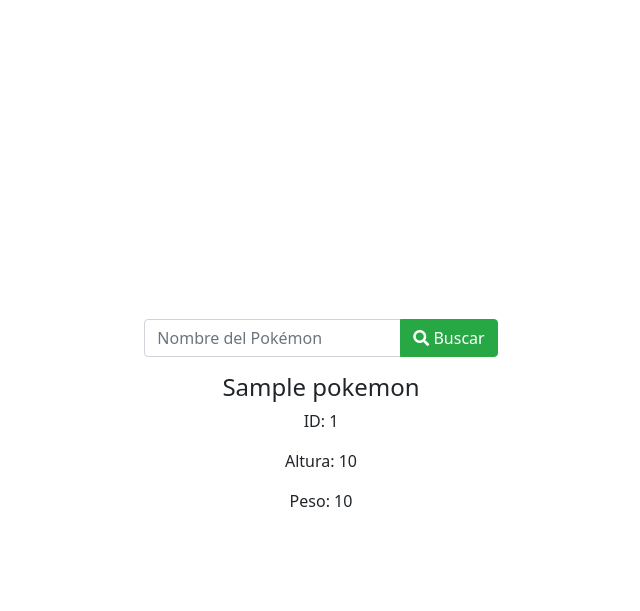
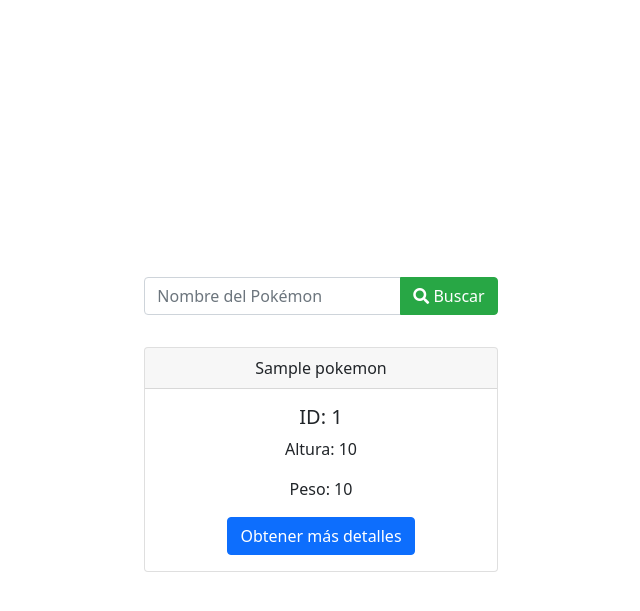
Before and after one commit to Anyel-ec/Flask-API-Pokemon, a Flask app: template templates/index.html in a window 1280 px wide. Shown: the top 611 px of the page, without its empty margins (319-959 px from the left). Run offline with Flask 3, Linux system fonts and the light colour scheme; the template is opened without the code that fills it: most values are stand-ins (such as "Sample title", 1, 10 or a date in 2020); some libraries are stand-ins or nearby versions.

Commit message:
Add route for getting suggestions and update index.html template

```diff
--- a/app.py
+++ b/app.py
@@ -4,7 +4,6 @@
 
 # instanciar la clase Flask
 app = Flask(__name__)
-
 
 # definir la ruta principal
 @app.route('/', methods=['GET', 'POST'])
@@ -18,6 +17,8 @@
         return render_template('index.html', pokemon_data=pokemon_data)
     # si el metodo es GET
     return render_template('index.html', pokemon_data=None)
+
+
 
 # definir la ruta para obtener los datos del pokemon
 def get_pokemon_data(pokemon_name):
@@ -35,6 +36,34 @@
     # si la peticion no fue exitosa
     return None
 
+# Nueva ruta para obtener sugerencias de nombres de Pokémon
+@app.route('/get_suggestions', methods=['POST'])
+def get_suggestions():
+    search_value = request.form.get('search_value')
+
+    # Obtener sugerencias de nombres de Pokémon que coincidan con la entrada
+    suggestions = [pokemon['name'] for pokemon in get_pokemon_list() if pokemon['name'].startswith(search_value.lower())]
+
+    # Renderizar las sugerencias como una lista HTML
+    suggestions_html = ''.join(f'<a href="#" class="list-group-item list-group-item-action">{suggestion}</a>' for suggestion in suggestions)
+
+    return suggestions_html
+
+
+# definir la ruta para obtener la lista de pokemones
+def get_pokemon_list():
+    # obtener la lista de pokemones
+    api_url = 'https://pokeapi.co/api/v2/pokemon/'
+    # hacer la peticion a la API
+    response = requests.get(api_url)
+    # si la peticion fue exitosa
+    if response.status_code == 200:
+        # retornar la lista de pokemones
+        return response.json()['results']
+    # si la peticion no fue exitosa
+    return []
+
+
 # definir la ruta para obtener los datos del pokemon
 if __name__ == '__main__':
     app.run(debug=True)
--- a/templates/index.html
+++ b/templates/index.html
@@ -19,13 +19,22 @@
                             <i class="fas  fa-search"></i> Buscar
                         </button>
                     </div>
+                    <!-- Nueva sección para mostrar sugerencias -->
+                    <div id="suggestions-container" class="list-group mt-3"></div>
                 </form> <!-- Fin del formulario de buscar -->
                 {% if pokemon_data %}
                     <div class="mt-3">
-                        <h4>{{ pokemon_data['name'] }}</h4>
-                        <p>ID: {{ pokemon_data['id'] }}</p>
-                        <p>Altura: {{ pokemon_data['height'] }}</p>
-                        <p>Peso: {{ pokemon_data['weight'] }}</p>
+                        <div class="card">
+                            <div class="card-header">
+                                {{ pokemon_data['name'] }}
+                            </div>
+                            <div class="card-body">
+                                <h5 class="card-title">ID: {{ pokemon_data['id'] }}</h5>
+                                <p class="card-text">Altura: {{ pokemon_data['height'] }}</p>
+                                <p class="card-text">Peso: {{ pokemon_data['weight'] }}</p>
+                                <a href="#" class="btn btn-primary">Obtener más detalles</a>
+                            </div>
+                        </div>
                     </div>
                 {% endif %}
             </div> <!-- Fin del col -->
@@ -34,5 +43,34 @@
 
     <script src="https://cdn.jsdelivr.net/npm/bootstrap@5.3.0/dist/js/bootstrap.bundle.min.js"></script>
     <script src="https://code.jquery.com/jquery-3.6.4.min.js"></script>
+
+    <script>
+        $(document).ready(function() {
+            // Manejar el evento de enfoque en el campo de búsqueda
+            $("#pokemon-name-input").on("focus", function() {
+                // Obtener el valor del campo de búsqueda
+                var searchValue = $(this).val();
+
+                // Realizar una solicitud AJAX al servidor para obtener sugerencias
+                $.ajax({
+                    url: "/get_suggestions",
+                    type: "POST",
+                    data: { search_value: searchValue },
+                    success: function(response) {
+                        // Mostrar las sugerencias en el contenedor
+                        $("#suggestions-container").html(response);
+                    }
+                });
+            });
+
+            // Manejar el evento de pérdida de enfoque en el campo de búsqueda
+            $("#pokemon-name-input").on("blur", function() {
+                // Ocultar las sugerencias cuando el campo pierde enfoque
+                $("#suggestions-container").empty();
+            });
+        });
+    </script>
 </body>
 </html>
+
+</html>
```
Also changed, not shown: prueba.html (added, +10 -0 lines).
